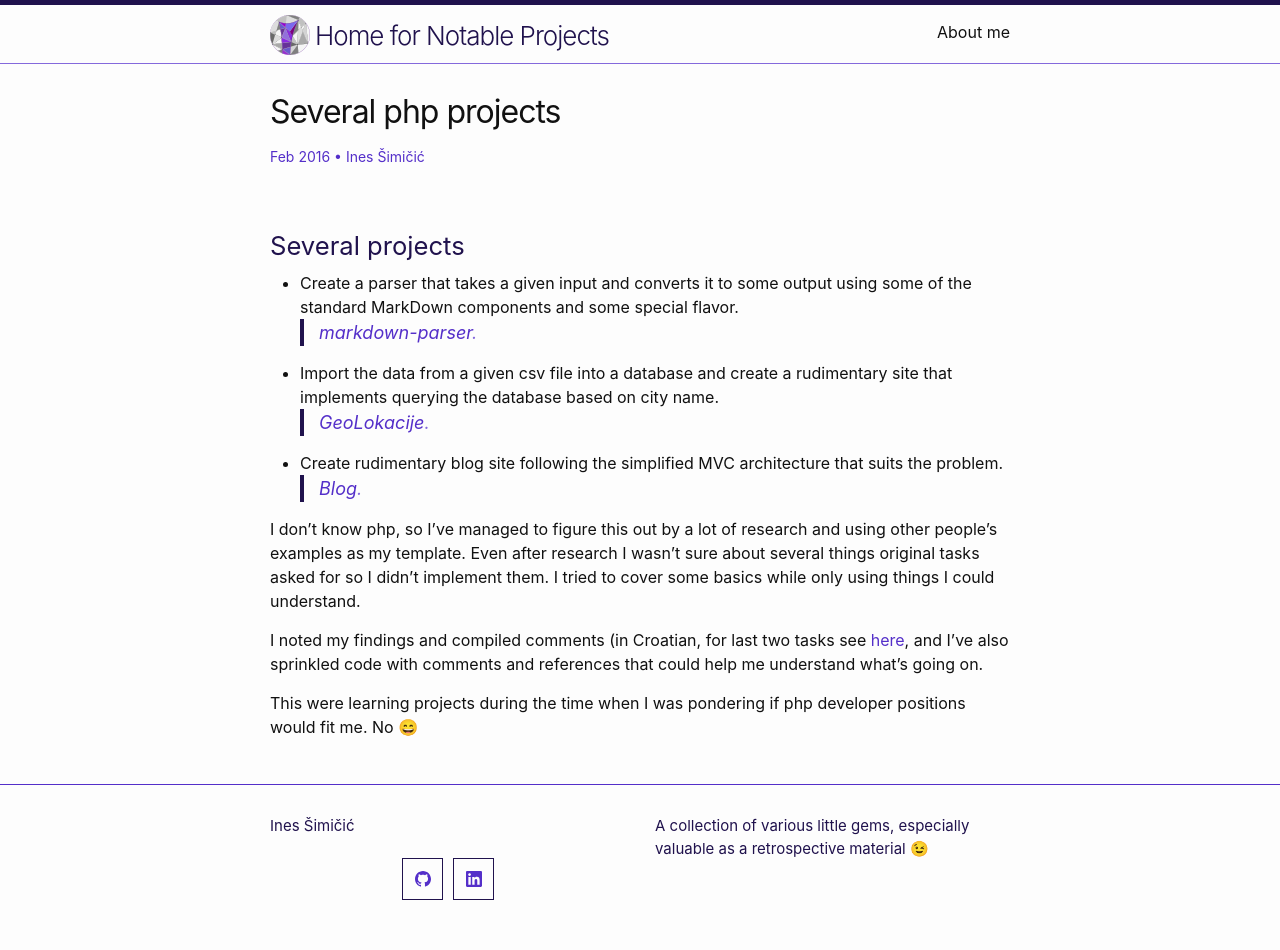
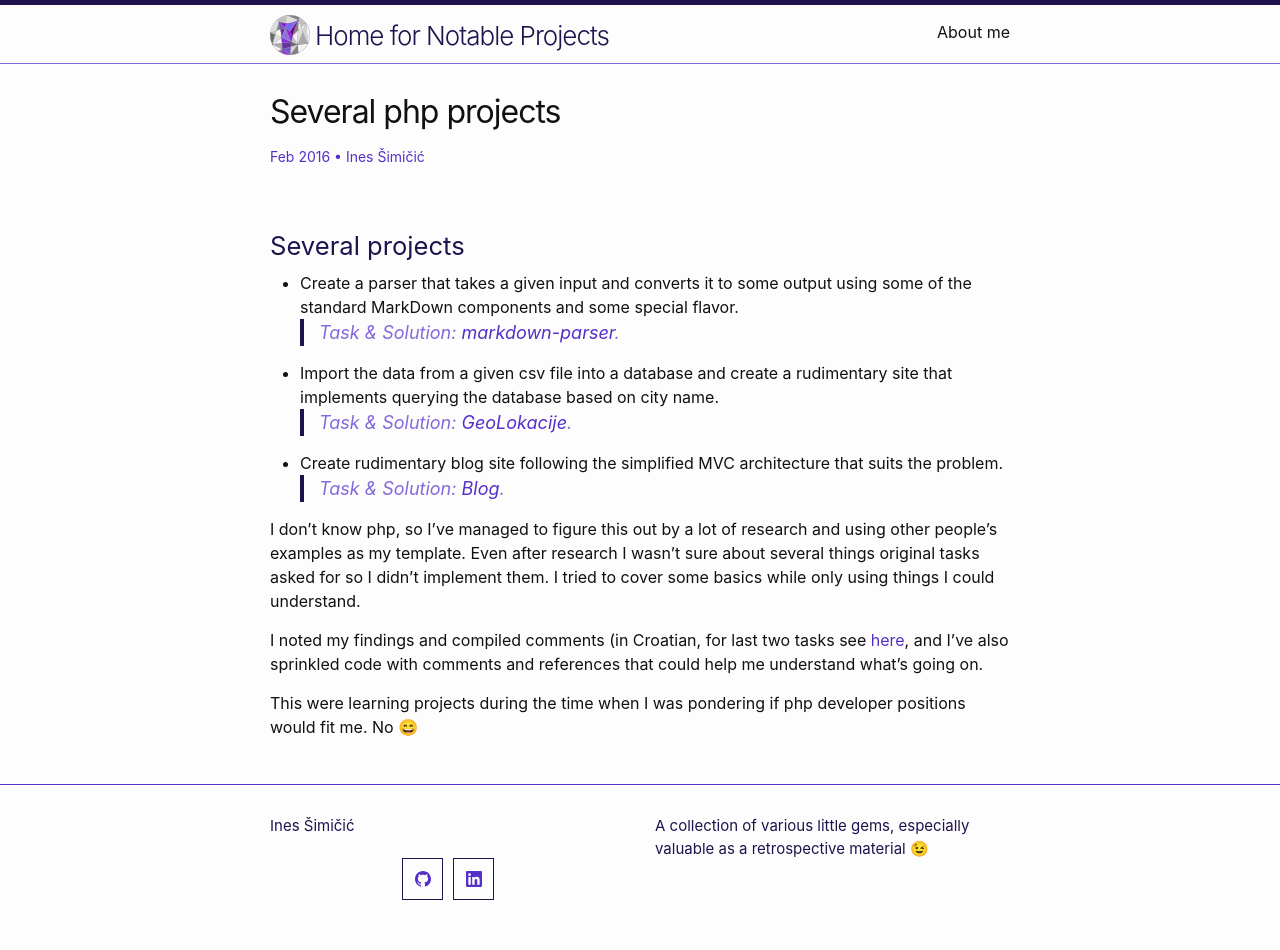
Before and after one commit to inesucrvenom/inesucrvenom.github.io, a Jekyll site: the page built from _posts/2016-02-01-php-several-projects.md, in a window 1280 px wide. Built offline with Jekyll 4.4.1, drawn with Linux system fonts in a browser that asks for light colours; emoji names are drawn with the system emoji font.

Commit message:
add some text

```diff
--- a/_posts/2016-02-01-php-several-projects.md
+++ b/_posts/2016-02-01-php-several-projects.md
@@ -5,13 +5,13 @@
 
 ## Several projects
 - Create a parser that takes a given input and converts it to some output using some of the standard MarkDown components and some special flavor.
-> [markdown-parser](https://github.com/inesucrvenom/practice-archive/tree/master/job-interview-php/markdown-parser).
+> Task & Solution: [markdown-parser](https://github.com/inesucrvenom/practice-archive/tree/master/job-interview-php/markdown-parser).
 
 - Import the data from a given csv file into a database and create a rudimentary site that implements querying the database based on city name.
-> [GeoLokacije](https://github.com/inesucrvenom/practice-archive/tree/master/job-interview-php/GeoLokacije).
+> Task & Solution: [GeoLokacije](https://github.com/inesucrvenom/practice-archive/tree/master/job-interview-php/GeoLokacije).
 
 - Create rudimentary blog site following the simplified MVC architecture that suits the problem.
-> [Blog](https://github.com/inesucrvenom/practice-archive/tree/master/job-interview-php/Blog).
+> Task & Solution: [Blog](https://github.com/inesucrvenom/practice-archive/tree/master/job-interview-php/Blog).
 
 <!--more-->
 I don't know php, so I've managed to figure this out by a lot of research and using other people's examples as my template. Even after research I wasn't sure about several things original tasks asked for so I didn't implement them. I tried to cover some basics while only using things I could understand.
```
